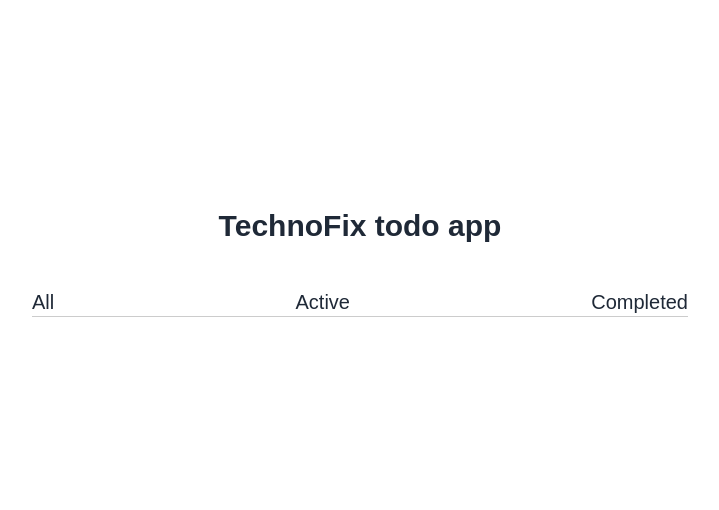
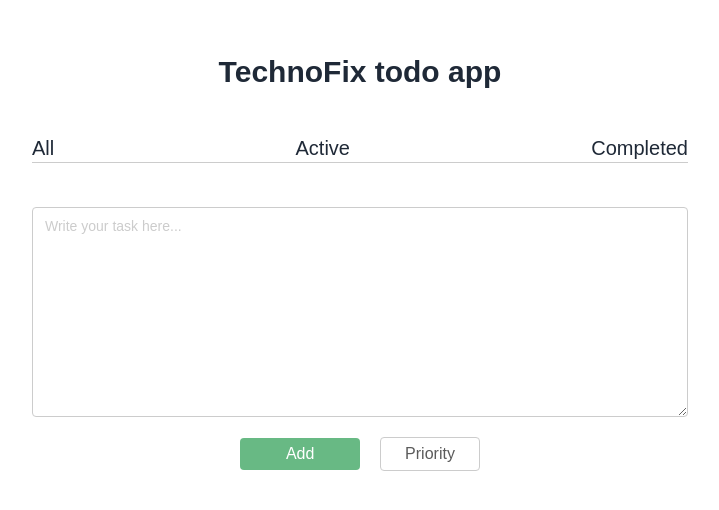
Before and after one commit to Mehedi-Hasan0/technofix-todo-app, a React (Vite) app: page / in a window 1280 px wide. Shown: the part 178-688 px from the top of the page, without its empty margins (280-999 px from the left). Built offline with nearby package versions, Linux system fonts and the light colour scheme.

Commit message:
[DONE] AddTodo component ui added

```diff
--- a/src/App.jsx
+++ b/src/App.jsx
@@ -1,3 +1,4 @@
+import AddTodo from "./components/AddTodo";
 import Navbar from "./components/Navbar";
 
 function App() {
@@ -7,6 +8,7 @@ function App() {
         TechnoFix todo app
       </h2>
       <Navbar />
+      <AddTodo />
     </main>
   );
 }
--- /dev/null
+++ b/src/components/AddTodo.jsx
@@ -0,0 +1,47 @@
+import Button from "./ui/Button";
+
+const AddTodo = () => {
+  return (
+    <form className="sub-container flex flex-col items-center gap-5">
+      <textarea
+        cols="30"
+        rows="8"
+        maxLength="200"
+        placeholder="Write your task here..."
+        className="border border-[#ccc] rounded w-full py-2 px-3 placeholder:text-sm placeholder:2xl:text-base placeholder:text-[#ccc]"
+      />
+      <div className="flex items-center gap-5">
+        <Button
+          btnTitle="Add"
+          className="px-6 2xl:px-8 bg-[#68b984] text-center min-w-[120px]"
+        />
+        {/* priority options */}
+        <div className="dropdown dropdown-hover dropdown-top dropdown-end md:dropdown-right">
+          <div
+            tabIndex={0}
+            role="button"
+            className="px-6 2xl:px-8 py-1 hover:bg-gray-200 rounded border border-[#ccc] hover:border-transparent transition duration-200 ease-in text-[#5b5b5b] hover:text-[#3e3e3e]"
+          >
+            Priority
+          </div>
+          <ul
+            tabIndex={0}
+            className="dropdown-content z-10 menu p-2 shadow bg-base-100 rounded-box w-52"
+          >
+            <li>
+              <a>Low</a>
+            </li>
+            <li>
+              <a>Medium</a>
+            </li>
+            <li>
+              <a>High</a>
+            </li>
+          </ul>
+        </div>
+      </div>
+    </form>
+  );
+};
+
+export default AddTodo;
--- /dev/null
+++ b/src/components/ui/Button.jsx
@@ -0,0 +1,12 @@
+const Button = ({ className, btnTitle, ...restProps }) => {
+  return (
+    <button
+      className={`py-1 rounded text-white font-medium ${className}`}
+      {...restProps}
+    >
+      {btnTitle}
+    </button>
+  );
+};
+
+export default Button;
```
